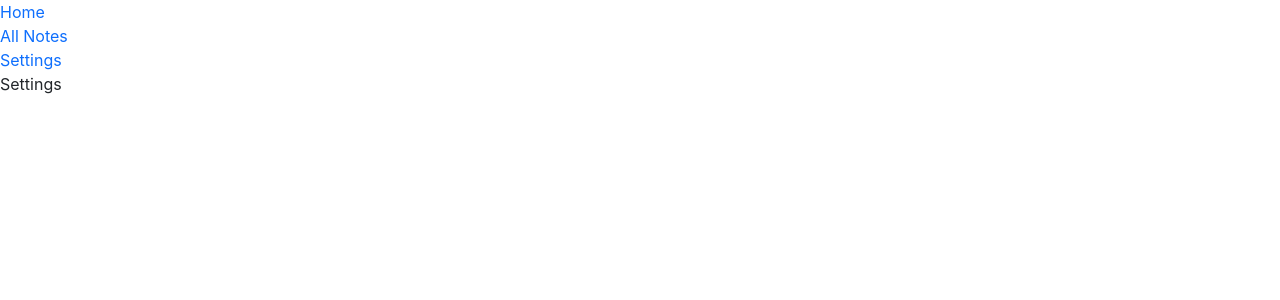
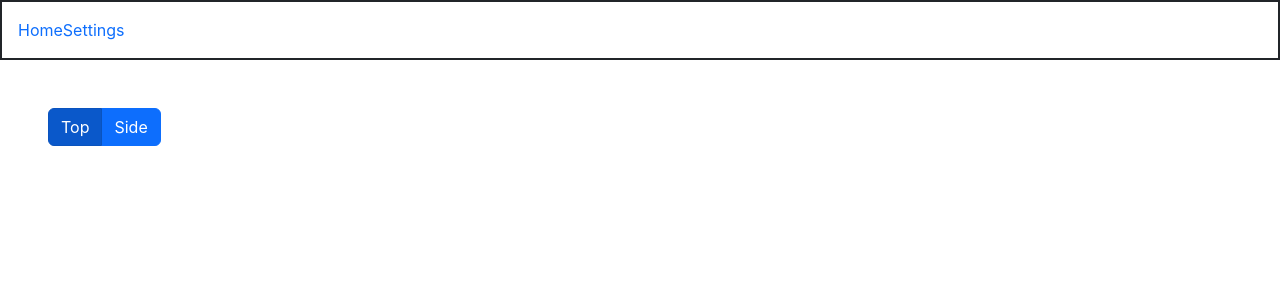
Before and after one commit to hiTushar/notes, a React (Create React App) app: page /settings in a window 1280 px wide. Shown: the top 300 px of the page. Built offline with nearby package versions, Linux system fonts and the light colour scheme.

Commit message:
Add navbar position toggle setting using redux

```diff
--- a/src/App.js
+++ b/src/App.js
@@ -1,20 +1,41 @@
 import { BrowserRouter, Route, Routes } from 'react-router-dom';
 import './App.css';
-import { Navbar, Home, AddNote, Note, NoteList, Settings } from './Components';
+import { Navbar, Home, AddNote, Note, Settings } from './Components';
+import { useDispatch, useSelector } from 'react-redux';
+import { useEffect, useState } from 'react';
 
 function App() {
+  const navbar = useSelector(state => state.navbar);
+
+  const getFlexDirection = () => {
+    return navbar === 'top' ? 'column' : 'row';
+  }
+
+  const getNavbarStyle = () => {
+    const flexDirection = getFlexDirection();
+    if(flexDirection === 'row') {
+      return { width: '150px', linkFlex: 'column' }
+    }
+    else if(flexDirection === 'column') {
+      return { height: '75px' }
+    }
+  }
+
   return (
     <div className="App">
       <BrowserRouter>
-        <Navbar />
-        <div>
+        <div style={{ display: 'flex', flexDirection: getFlexDirection() }}>
+          <div style={{ border: 'solid 1px' }}>
+            <Navbar navbar={navbar} style={{...getNavbarStyle()}} />
+          </div>
+          <div className='flex-grow-1'>
             <Routes>
                 <Route path='/' element={<Home />} />
                 <Route path='/add' element={<AddNote />} />
                 <Route path='/notes/:id' element={<Note />} />
-              <Route path='/notes' element={<NoteList />} />
                 <Route path='/settings' element={<Settings />} />
             </Routes>
+          </div>
         </div>
       </BrowserRouter>
     </div>
--- a/src/Components/AddNote/AddNote.js
+++ b/src/Components/AddNote/AddNote.js
@@ -26,7 +26,7 @@ export default function AddNote() {
     }
 
     return (
-        <Container>
+        <div className="p-5">
             <Card>
                 <Card.Header>Add a new note</Card.Header>
                 <Card.Body>
@@ -66,6 +66,6 @@ export default function AddNote() {
                     </Form>
                 </Card.Body>
             </Card>
-        </Container>
+        </div>
     )
 }
--- a/src/Components/Home/Home.js
+++ b/src/Components/Home/Home.js
@@ -1,14 +1,18 @@
-import { Button } from "react-bootstrap";
+import { Container, Button } from "react-bootstrap";
 import { useNavigate } from "react-router-dom";
+import NoteList from "../NoteList/NoteList";
 
 export default function Home() {
     const navigate = useNavigate();
 
     return (
-        <div>
+        <div className="p-5">
             <Button variant="primary" onClick={() => navigate("/add")}>
                 Add Note
             </Button>
+            <Container>
+                <NoteList />
+            </Container>
         </div>
     );
 }
--- a/src/Components/Navbar/Navbar.js
+++ b/src/Components/Navbar/Navbar.js
@@ -1,17 +1,17 @@
 import { Link } from "react-router-dom";
+import { Navbar as NavbarBS, Nav } from 'react-bootstrap';
 
-export default function Navbar() {
+export default function NavbarComponent(props) {
+    const { style } = props;
+
     return (
-        <div>
-            <div>
+        <NavbarBS className='p-3' style={{ border: 'solid 1px', width: style.width, display: 'flex', flexDirection: style.linkFlex }}>
+            <Nav>
                 <Link to="/">Home</Link>
-            </div>
-            <div>
-                <Link to="/notes">All Notes</Link>
-            </div>
-            <div>
+            </Nav>
+            <Nav>
                 <Link to="/settings">Settings</Link>
-            </div>
-        </div>
+            </Nav>
+        </NavbarBS>
     );
 }
--- a/src/Components/Settings/Settings.js
+++ b/src/Components/Settings/Settings.js
@@ -1,7 +1,21 @@
+import { useDispatch, useSelector } from "react-redux";
+import { ToggleButton, ToggleButtonGroup } from 'react-bootstrap';
+import navbarDirection from "../../Redux/Actions/navbarActions";
+
 export default function Settings() {
+    const navbar = useSelector(state => state.navbar);
+    const dispatch = useDispatch();
+
+    const changeNavbarPosition = (event) => {
+        dispatch(navbarDirection(event));
+    }
+
     return (
-        <div>
-            Settings
+        <div className="p-5">
+            <ToggleButtonGroup type='radio' name='navbar-setting' defaultValue={navbar} onChange={changeNavbarPosition}>
+                <ToggleButton id='top' value='top'>Top</ToggleButton>
+                <ToggleButton id='side' value='side'>Side</ToggleButton>
+            </ToggleButtonGroup>
         </div>
     )
 }
--- /dev/null
+++ b/src/Redux/Actions/navbarActions.js
@@ -0,0 +1,6 @@
+const navbarDirection = (direction) => ({
+    type: 'NAVBAR',
+    payload: direction
+})
+
+export default navbarDirection;
--- /dev/null
+++ b/src/Redux/Reducers/navbarReducer.js
@@ -0,0 +1,17 @@
+const initialState = {
+    navbar: 'top'
+}
+
+const navbarReducer = (state = initialState, action) => {
+    switch(action.type) {
+        case 'NAVBAR':
+            return {
+                ...state,
+                navbar: action.payload
+            }
+        default:
+            return state;
+    }
+}
+
+export default navbarReducer;
--- a/src/index.js
+++ b/src/index.js
@@ -1,12 +1,21 @@
 import React from 'react';
 import ReactDOM from 'react-dom/client';
+import {legacy_createStore as createStore} from 'redux'
 import 'bootstrap/dist/css/bootstrap.min.css';
 import './index.css';
 import App from './App';
+import { Provider } from 'react-redux';
+import navbarReducer from './Redux/Reducers/navbarReducer';
 
 const root = ReactDOM.createRoot(document.getElementById('root'));
+
+const store =  createStore(navbarReducer);
+
+console.log({ store });
 root.render(
   <React.StrictMode>
-    <App />
+    <Provider store={store}>
+      <App />
+    </Provider>
   </React.StrictMode>
 );
```
Lines whose indentation alone changed are shown as unchanged.
